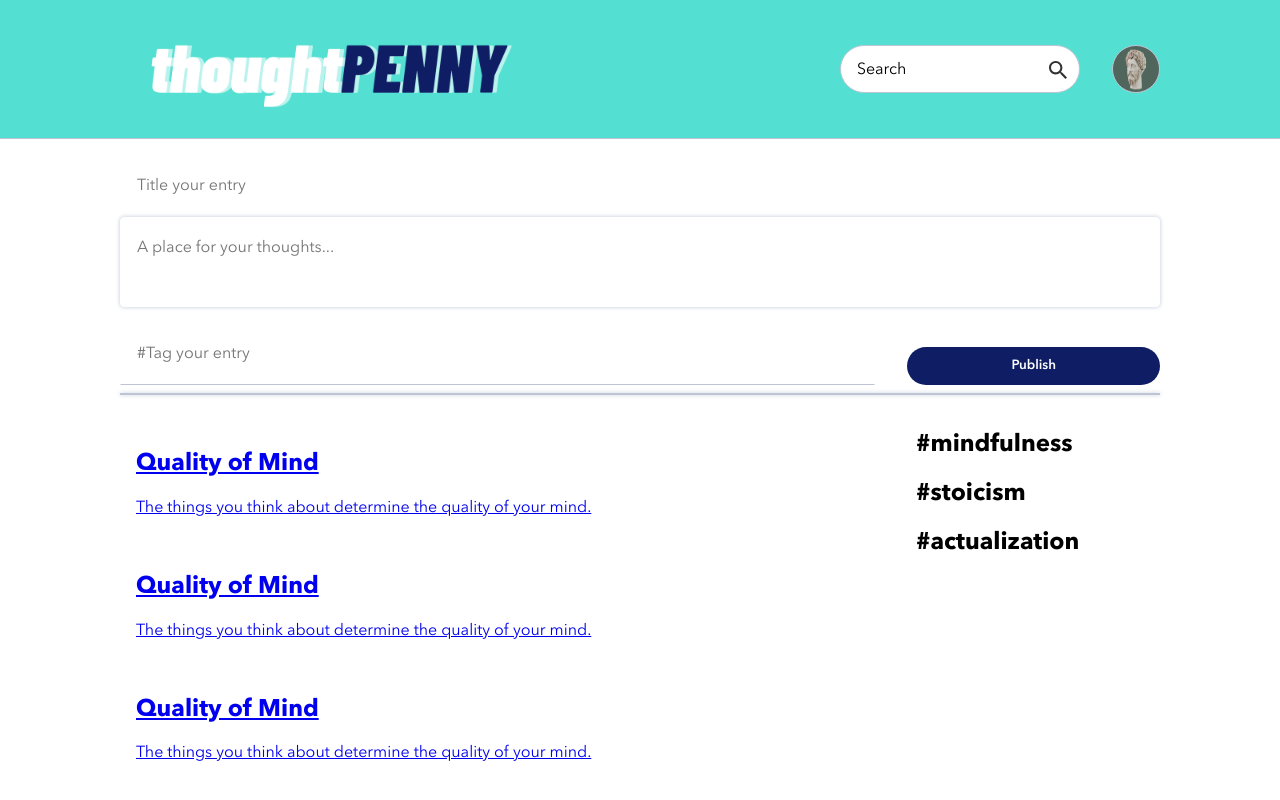
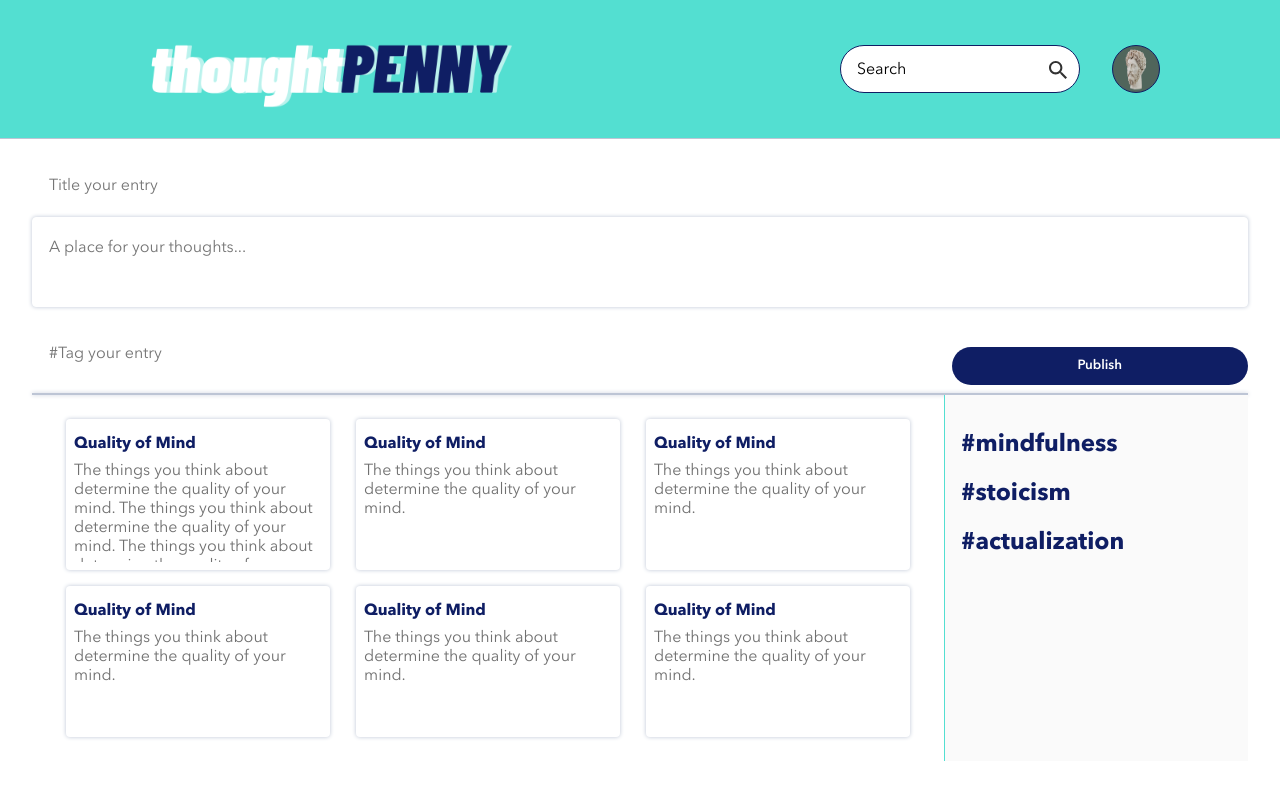
Before and after one commit to mike-wiegand/mw-thoughtpenny, a React (Create React App) app in the folder client/: page / in a window 1280 px wide. Shown: the top 800 px of the page. Built offline with nearby package versions, Linux system fonts and the light colour scheme.

Commit message:
Initial styling complete

```diff
--- a/client/src/Components/EntryList/EntryList.js
+++ b/client/src/Components/EntryList/EntryList.js
@@ -5,28 +5,40 @@ import "./EntryList.scss"
 function EntryList() {
     return (
         <section className="entryList">
-            <Link to={"/entries/"} className="entryList">
-                <div className="entryList__card">
+            <Link to={"/entries/"} className="entryList__linkCard">
+                <div className="entryList__entryContainer">
+                    <h2 className="entryList__titleEntry">Quality of Mind</h2>
+                    <p className="entryList__contentsEntry">The things you think about determine the quality of your mind. The things you think about determine the quality of your mind. The things you think about determine the quality of your mind. The things you think about determine the quality of your mind.</p>
+                </div>
+            </Link>
+            <Link to={"/entries/"} className="entryList__linkCard">
                 <div className="entryList__entryContainer">
                     <h2 className="entryList__titleEntry">Quality of Mind</h2>
                     <p className="entryList__contentsEntry">The things you think about determine the quality of your mind.</p>
                 </div>
-                </div>
             </Link>
-            <Link to={"/entries/"} className="entryList">
-                <div className="entryList__card">
+            <Link to={"/entries/"} className="entryList__linkCard">
                 <div className="entryList__entryContainer">
                     <h2 className="entryList__titleEntry">Quality of Mind</h2>
                     <p className="entryList__contentsEntry">The things you think about determine the quality of your mind.</p>
                 </div>
-                </div>
             </Link>
-            <Link to={"/entries/"} className="entryList">
-                <div className="entryList__card">
+            <Link to={"/entries/"} className="entryList__linkCard">
                 <div className="entryList__entryContainer">
                     <h2 className="entryList__titleEntry">Quality of Mind</h2>
                     <p className="entryList__contentsEntry">The things you think about determine the quality of your mind.</p>
                 </div>
+            </Link>
+            <Link to={"/entries/"} className="entryList__linkCard">
+                <div className="entryList__entryContainer">
+                    <h2 className="entryList__titleEntry">Quality of Mind</h2>
+                    <p className="entryList__contentsEntry">The things you think about determine the quality of your mind.</p>
+                </div>
+            </Link>
+            <Link to={"/entries/"} className="entryList__linkCard">
+                <div className="entryList__entryContainer">
+                    <h2 className="entryList__titleEntry">Quality of Mind</h2>
+                    <p className="entryList__contentsEntry">The things you think about determine the quality of your mind.</p>
                 </div>
             </Link>
         </section>
--- a/client/src/Components/EntryList/EntryList.scss
+++ b/client/src/Components/EntryList/EntryList.scss
@@ -4,4 +4,52 @@
 .entryList {
   width: 75%;
   padding: 1rem;
+  display: flex;
+  flex-direction: row;
+  justify-content: space-evenly;
+  flex-wrap: wrap;
+
+  &__linkCard {
+    text-decoration: none;
+    color: black;
+    width: 30%;
+    margin: 0.5rem;
+    box-shadow: 0 0 4px 0px $secondary-cloud;
+    padding: 0.5rem;
+    border-radius: 0.25rem;
+  }
+
+  &__linkCard:hover {
+    background: rgba(83, 223, 209, 0.07);
+  }
+
+  &__titleEntry {
+    font-size: 1rem;
+    color: $secondary-navy;
+    margin: 0.5rem 0;
+  }
+
+  &__contentsEntry {
+    color: #707070;
+    margin: 0;
+    padding-right: 0.5rem;
+    height: 100px;
+    text-overflow: ellipsis;
+    overflow: auto;
+  }
 }
+
+::-webkit-scrollbar {
+  width: 8px; /* width of the entire scrollbar */
+  margin: 0 0.5rem;
+}
+
+::-webkit-scrollbar-track {
+  background: #ececec; /* color of the tracking area */
+  border-radius: 20px;
+}
+
+::-webkit-scrollbar-thumb {
+  background-color: $secondary-cloud; /* color of the scroll thumb */
+  border-radius: 20px; /* roundness of the scroll thumb */
+}
--- a/client/src/Components/Form/Form.scss
+++ b/client/src/Components/Form/Form.scss
@@ -65,7 +65,7 @@
 
   &__entryTags {
     border: 1px solid $primary-white;
-    border-bottom: 1px solid $secondary-cloud;
+    // border-bottom: 1px solid $secondary-cloud;
     padding: 1rem;
     @include tabletDesktopBodyLarge;
     font-family: inherit;
--- a/client/src/Components/Header/Header.scss
+++ b/client/src/Components/Header/Header.scss
@@ -39,7 +39,7 @@
   &__search {
     min-height: 3rem;
     border-radius: 1.5rem;
-    border: 1px solid $secondary-cloud;
+    border: 1px solid $secondary-navy;
     width: 15rem;
     padding-left: 1rem;
   }
@@ -59,7 +59,7 @@
     min-height: 3rem;
     max-height: 3rem;
     border-radius: 50%;
-    border: 1px solid $secondary-cloud;
+    border: 1px solid $secondary-navy;
     background-position: contain;
     background-size: cover;
     background-color: $accent-green;
--- a/client/src/Components/TagsList/TagsList.js
+++ b/client/src/Components/TagsList/TagsList.js
@@ -1,12 +1,13 @@
 import React from "react";
 import "./TagsList.scss"
+import { Link } from "react-router-dom";
 
 function TagsList() {
     return (
         <section className="tagsList">
-            <h2 className="tagsList__tag">#mindfulness</h2>
-            <h2 className="tagsList__tag">#stoicism</h2>
-            <h2 className="tagsList__tag">#actualization</h2>
+            <Link className="tagsList__link"><h2 className="tagsList__tag">#mindfulness</h2></Link>
+            <Link className="tagsList__link"><h2 className="tagsList__tag">#stoicism</h2></Link>
+            <Link className="tagsList__link"><h2 className="tagsList__tag">#actualization</h2></Link>
         </section>
     );
 }
--- a/client/src/Components/TagsList/TagsList.scss
+++ b/client/src/Components/TagsList/TagsList.scss
@@ -4,4 +4,21 @@
 .tagsList {
   width: 25%;
   padding: 1rem;
+  border-left: 1px solid $primary-blue;
+  background-color: #fafafa;
+
+  &__tag {
+    color: $secondary-navy;
+    text-decoration: none;
+    // -webkit-text-stroke: 1px $primary-blue;
+  }
+
+  &__link {
+    text-decoration: none;
+  }
+
+  &__link:hover {
+    text-decoration: underline;
+    -webkit-text-stroke: 1px rgba(83, 223, 209, 0.5);
+  }
 }
--- a/client/src/Pages/HomePage/HomePage.scss
+++ b/client/src/Pages/HomePage/HomePage.scss
@@ -1,7 +1,7 @@
 .homePage {
   display: flex;
   flex-direction: column;
-  padding: 0 7.5rem;
+  padding: 0 2rem;
 
   &__entryContentContainer {
     display: flex;
```
Lines whose indentation alone changed are shown as unchanged.
